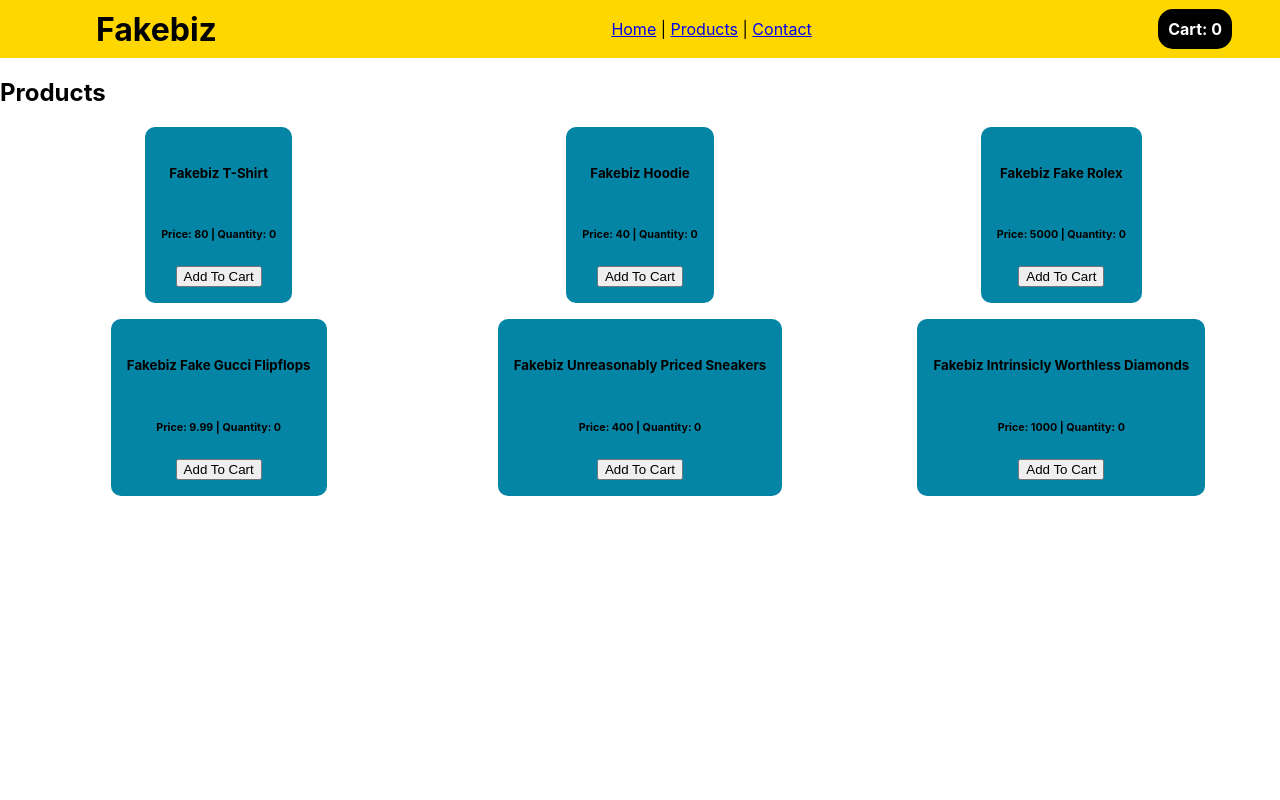
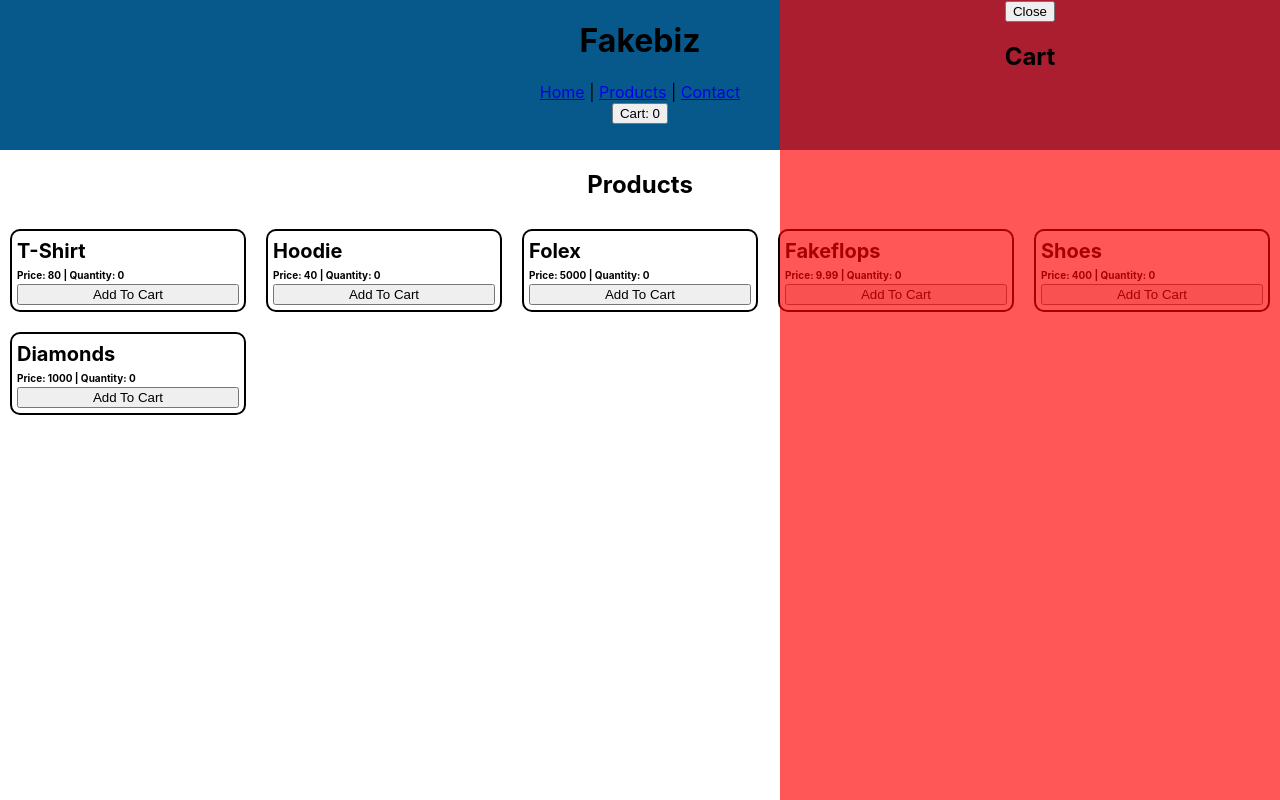
Before and after one commit to victorsmith/shopping-cart, a React (Create React App) app: page /products in a window 1280 px wide. Built offline with nearby package versions, Linux system fonts and the light colour scheme.

Commit message:
moved state up to app.js

```diff
--- a/package.json
+++ b/package.json
@@ -8,6 +8,7 @@
     "@testing-library/user-event": "^13.5.0",
     "react": "^17.0.2",
     "react-dom": "^17.0.2",
+    "react-router": "^5.2.1",
     "react-router-dom": "^6.2.1",
     "react-scripts": "5.0.0",
     "web-vitals": "^2.1.4"
--- a/src/App.css
+++ b/src/App.css
@@ -1,69 +1,71 @@
 .App {
   text-align: center;
-}
-
-.grid {
-   margin: 1em;
   display: grid;
-  grid-template-columns: repeat(3, 1fr);
-  gap: 1em;
-
-  align-items: center;
-  justify-items: center;
+  grid-template-rows: 150px 400px;
 }
 
 
-.card {
-    background-color: rgb(5, 133, 165);
-    border-radius: 10px;
-    height: fit-content;
-    width: fit-content;
-
-    display: flex;
-    flex-direction: column;
-    justify-content: center;
-    align-items: center;
-
-    padding: 1em;
-}
-
-h3 {
-    margin: 0 0 1em 0;
-    padding: 0;
-}
-
-img {
-    border-radius: 15px;
-    height: 300px;
-    width: 300px;
+header {
+  background-color: rgb(6, 89, 138);
 }
 
 
 
-header {
-  background-color: gold;
-  display: flex;
-  flex-direction: row;
-  flex: 1;
-  width: 100%;
-  justify-content: space-between;
-  align-items: center;
+/* Products Section */
+.products-grid {
+  display: grid;
+  grid-template-columns: repeat(5, 1fr);
 }
 
-.row h1 {
-  margin: 0.3em 3em;
+
+
+/* Product Card */
+.product-card {
+  display: flex;
+  flex-direction: column;
+  border: 2px solid black;
+  border-radius: 10px;
+  padding: 5px;
+  margin: 10px;
 }
 
-.row h6 {
-  background-color: black;
-  color: white;
-  border-radius: 15px;
-  padding: 10px;
-
-  font-size: 1em;
-  margin: 0.3em 3em;
+.product-card h5 {
+  margin: 3px 0;
+  font-size: 20px;
+  text-align: left;
 }
 
-.row nav{
-  margin: 1em 0;
+.product-card h6 {
+  margin: 3px 0;
+  font-size: 10px;
+  text-align: left;
 }
+
+
+
+/* Cart */
+#cart {
+  background-color: rgba(255, 0, 0, 0.658);
+  width: 500px;
+  position: absolute;
+  right: 0%;
+  height: 100%;
+  display: block;
+}
+
+
+
+/* Cart Item */
+.cart-item {
+  display: flex;
+  flex-direction: column;
+  background-color: purple;
+  height: fit-content;
+  width: 100%;
+  margin: 10px;
+}
+
+.cart-item h6 {
+  font-size: 1rem;
+  margin: 10px 0;
+}
--- a/src/App.js
+++ b/src/App.js
@@ -1,11 +1,100 @@
 import './App.css';
+import { BrowserRouter, Routes, Route, Link } from 'react-router-dom';
+import { useState, useEffect } from 'react';
+import { v4 as uuid } from 'uuid';
+
+// Components
 import Home from './routes/home';
+import Products from './routes/products';
+import Contact from './routes/contact';
+import Cart from './routes/cart';
 
 function App() {
+	// State
+	const [cart, setCartItem] = useState([]);
+	const [products, setProductItem] = useState([
+		{
+			name: 'T-Shirt',
+			price: 80,
+			quantity: 0,
+			id: uuid(),
+		},
+		{
+			name: 'Hoodie',
+			price: 40,
+			quantity: 0,
+			id: uuid(),
+		},
+		{
+			name: 'Folex',
+			price: 5000,
+			quantity: 0,
+			id: uuid(),
+		},
+		{
+			name: 'Fakeflops',
+			price: 9.99,
+			quantity: 0,
+			id: uuid(),
+		},
+		{
+			name: 'Shoes',
+			price: 400,
+			quantity: 0,
+			id: uuid(),
+		},
+		{
+			name: 'Diamonds',
+			price: 1000,
+			quantity: 0,
+			id: uuid(),
+		},
+	]);
+
+	function addToCart(newItem) {
+		// alert("It worked")
+		setCartItem(cart.concat(newItem));
+	}
+
+	function openCart() {
+		document.getElementById('cart').style.display = 'block';
+	}
+
+	const spacer = ' | ';
 	return (
-		<div className="App">
-			<Home></Home>
-		</div>
+		<BrowserRouter>
+			<div className="App">
+				<header>
+					<h1>Fakebiz</h1>
+					<nav>
+						<Link to="/">Home</Link>
+						{spacer}
+						<Link to="/products">Products</Link>
+						{spacer}
+						<Link to="/contact">Contact</Link>
+					</nav>
+					<button onClick={() => openCart()}>
+						Cart: {cart.length}
+					</button>
+				</header>
+
+				<Cart items={cart}></Cart>
+
+				<Routes>
+					<Route path="/" element={<Home />} />
+					<Route
+						path="/products"
+						element={
+							<Products
+								availableItems={products}
+								addToCart={addToCart}
+							/>
+						}
+					/>
+					<Route path="/contact" element={<Contact />} />
+				</Routes>
+			</div>
+		</BrowserRouter>
 	);
 }
 
--- a/src/index.js
+++ b/src/index.js
@@ -9,18 +9,10 @@ import {
 
 // Routes
 import App from './App';
-import Products from './routes/products';
-import Contact from './routes/contact';
 
 ReactDOM.render(
 	<React.StrictMode>
-		<BrowserRouter>
-			<Routes>
-				<Route path="/" element={<App />}/>
-				<Route path='products' element={<Products/>}/>
-				<Route path='contact' element={<Contact/>}/>
-			</Routes>
-		</BrowserRouter>
+		<App></App>
 	</React.StrictMode>,
 	document.getElementById('root')
 );
--- a/src/routes/cart.jsx
+++ b/src/routes/cart.jsx
@@ -1,14 +1,22 @@
 import CartItem from './cartItem';
+import "../App.css"
 
 export default function Cart(props) {
+
+	const {items} = props;
+
+	function closeCart() {
+		document.getElementById('cart').style.display = 'none';
+	}
+
 	return (
-		<div>
-			{props.items.map((item) => {
+		<div id="cart">
+			<button onClick={() => closeCart()}>Close</button>
+			<h2>Cart</h2>
+			{items.map((item) => {
 				return (
 					<CartItem
-						name={item.name}
-						price={item.price}
-						quantity={item.quantity}
+						itemInfo={item}
 					/>
 				);
 			})}
--- a/src/routes/cartItem.jsx
+++ b/src/routes/cartItem.jsx
@@ -2,10 +2,9 @@ import '../App.css'
 
 export default function CartItem(props) {
 	return (
-		<div>
-			<h1>{props.itemInfo.name}</h1>
-			<h2>{props.itemInfo.price}</h2>
-			<h2>{props.itemInfo.quantity}</h2>
+		<div className='cart-item'>
+			<h6>{props.itemInfo.name}</h6>
+			<p>Price: {props.itemInfo.price} | Quantity: {props.itemInfo.quantity}</p>
 		</div>
 	);
 }
--- a/src/routes/header.jsx
+++ b/src/routes/header.jsx
@@ -1,20 +1,6 @@
-import { Link } from 'react-router-dom';
-
 function Header(props) {
-	const spacer = ` | `;
-
 	return (
-		<header className="row">
-			<h1>Fakebiz</h1>
-			<nav>
-				<Link to="/">Home</Link>
-				{spacer}
-				<Link to="/products">Products</Link>
-				{spacer}
-				<Link to="/contact">Contact</Link>
-			</nav>
-			<h6>Cart: {props.numItems}</h6>
-		</header>
+		<></>
 	);
 }
 
--- a/src/routes/home.jsx
+++ b/src/routes/home.jsx
@@ -1,11 +1,10 @@
-import Header from './header';
 
 export default function Home() {
 	return (
 		<>
-			<Header />
 			<main style={{ padding: '1rem 0' }}>
 				<h2>Home</h2>
+				<p>None of this is real!</p>
 			</main>
 		</>
 	);
--- a/src/routes/item.jsx
+++ b/src/routes/item.jsx
@@ -1,8 +1,7 @@
 import '../App.css';
-
 export default function Item(props) {
 	return (
-		<div className="card">
+		<div className="product-card">
 			<h5>{props.itemInfo.name}</h5>
 			<h6>
 				Price: {props.itemInfo.price} | Quantity:{' '}
--- a/src/routes/products.jsx
+++ b/src/routes/products.jsx
@@ -1,71 +1,18 @@
 import { useEffect, useState } from 'react';
+import { v4 as uuid } from 'uuid';
 import Cart from './cart';
 import Header from './header';
 import Item from './item';
-import { v4 as uuid } from 'uuid';
 import '../App.css';
 
-export default function Products() {
-	const [availableItems, setAvailableItem] = useState([
-		{
-			name: 'Fakebiz T-Shirt',
-			price: 80,
-			quantity: 0,
-			id: uuid(),
-		},
-		{
-			name: 'Fakebiz Hoodie',
-			price: 40,
-			quantity: 0,
-			id: uuid(),
-		},
-		{
-			name: 'Fakebiz Fake Rolex',
-			price: 5000,
-			quantity: 0,
-			id: uuid(),
-		},
-		{
-			name: 'Fakebiz Fake Gucci Flipflops',
-			price: 9.99,
-			quantity: 0,
-			id: uuid(),
-		},
-		{
-			name: 'Fakebiz Unreasonably Priced Sneakers',
-			price: 400,
-			quantity: 0,
-			id: uuid(),
-		},
-		{
-			name: 'Fakebiz Intrinsicly Worthless Diamonds',
-			price: 1000,
-			quantity: 0,
-			id: uuid(),
-		},
-	]);
+export default function Products(props) {
 
-	const [shoppingCartItems, setShoppingCartItem] = useState([]);
-	const [shoppingCartNumberOfItems, setShoppingCartNumberOfItems] = useState(0);
-
-    useEffect ( () => {
-        console.log(shoppingCartItems)
-        setShoppingCartNumberOfItems(shoppingCartItems.length);
-    }, [shoppingCartItems] );
-
-    function addToCart(newItem) {
-        // alert("It worked")
-        setShoppingCartItem(
-            shoppingCartItems.concat(newItem)
-        )
-    }
+	const {availableItems, addToCart} = props;
 
 	return (
-		<>
-			<Header numItems={shoppingCartNumberOfItems}/>
-			{/* <Cart items={shoppingCartItems}/> */}
+		<div>
 			<h2>Products</h2>
-			<main className="grid">
+			<main className="products-grid">
 				{availableItems.map((availableItem) => {
 					return (
 						<Item
@@ -76,6 +23,6 @@ export default function Products() {
 					);
 				})}
 			</main>
-		</>
+		</div>
 	);
 }
```
Also changed, not shown: src/index.css (line endings or trailing spaces), 1 other file (tests, documents, lock files or other folders).
